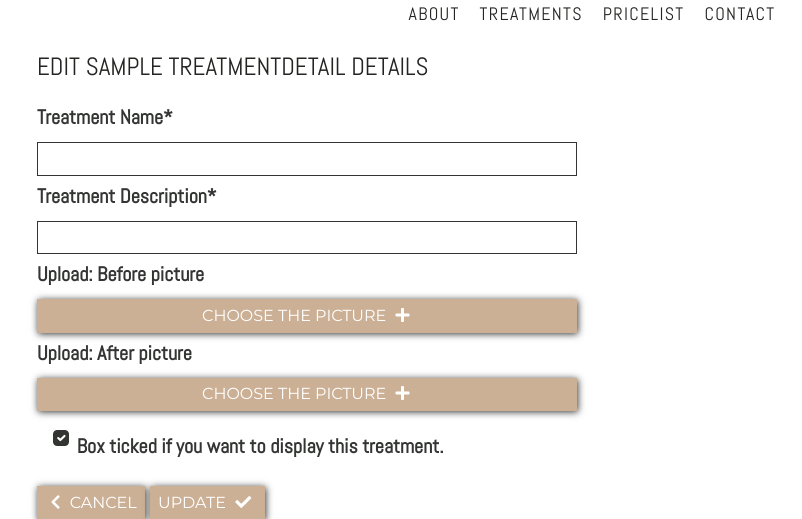
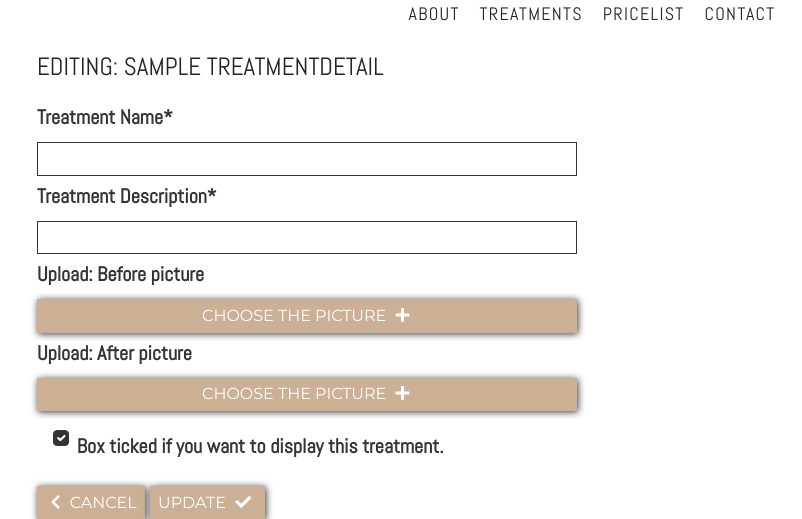
Before and after one commit to neringabickmore/dr.katsimigos.aesthetics, a Django app: template treatments/templates/treatments/edit-treatment.html in a window 1280 px wide. Shown: the part 240-759 px from the top of the page, without its empty margins (48-850 px from the left). Run offline with Django 3.2, Linux system fonts and the light colour scheme; the template is opened without the code that fills it: values that come from a table or form of the project are taken from there, others are empty; tables that the repository leaves empty hold one stand-in row (values such as "Sample post"); parts of the project's set-up code (start-up, migrations or seed data) failed here and were passed over; some libraries are stand-ins or nearby versions.

Commit message:
CNG/added treatment titles

```diff
--- a/treatments/templates/treatments/edit-treatment.html
+++ b/treatments/templates/treatments/edit-treatment.html
@@ -10,7 +10,7 @@
     <div class="row">
         <div class="col-12 col-md-6 px-4">
             <!-- Title -->
-            <h1 class="my-4 ml-2 text-uppercase">edit {{ treatment.treatment_name }} details</h1>
+            <h1 class="my-4 ml-2 text-uppercase">editing: {{ treatment_section.treatment_name}}</h1>
         </div>
     </div>
     <div class="row">
--- a/treatments/views.py
+++ b/treatments/views.py
@@ -110,7 +110,7 @@ def edit_treatment(request, treatment_id):
             messages.error(request, 'Hmmm... something went wrong!')
     else:
         treatment_details_form = TreatmentDetailsForm(instance=treatment_section)
-        messages.info(request, 'You are editing about section!')
+        messages.info(request, f'You are editing: {treatment_section.treatment_name}')
 
     template = 'treatments/edit-treatment.html'
     context = {
```
